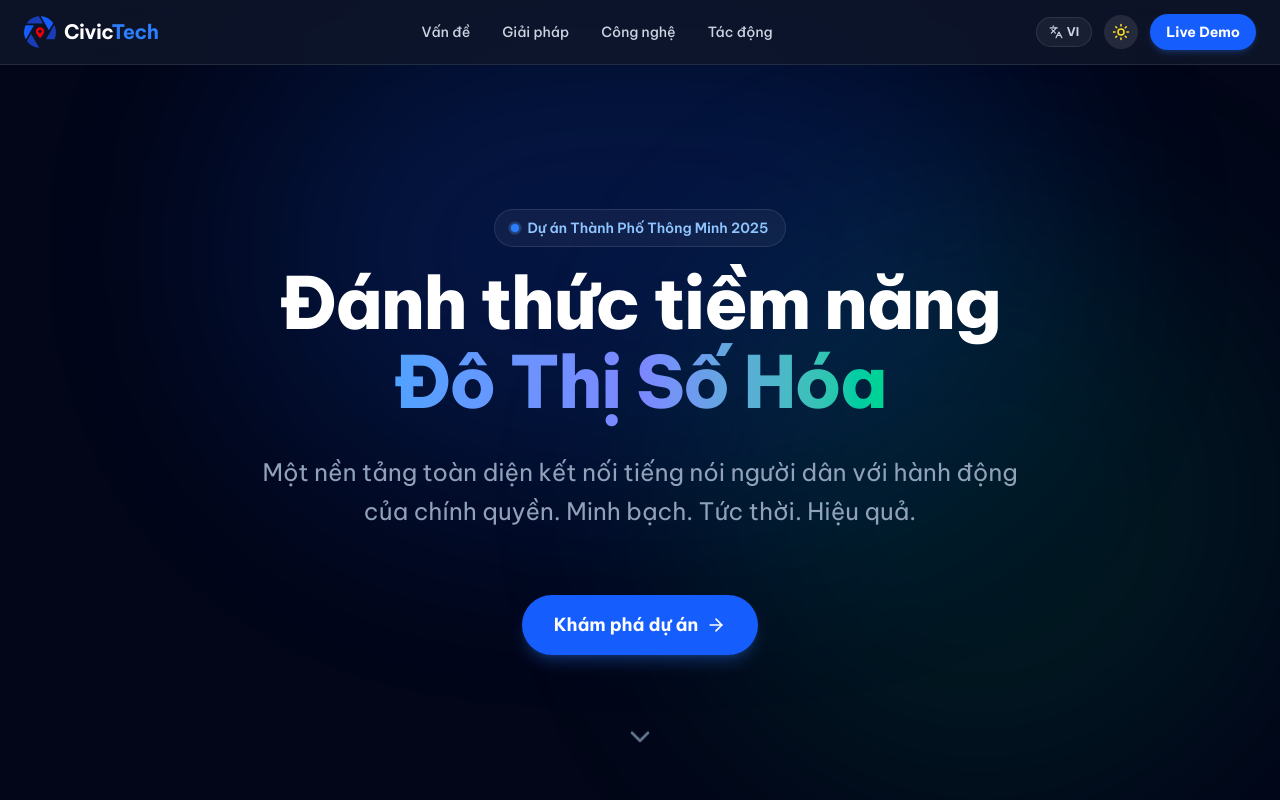
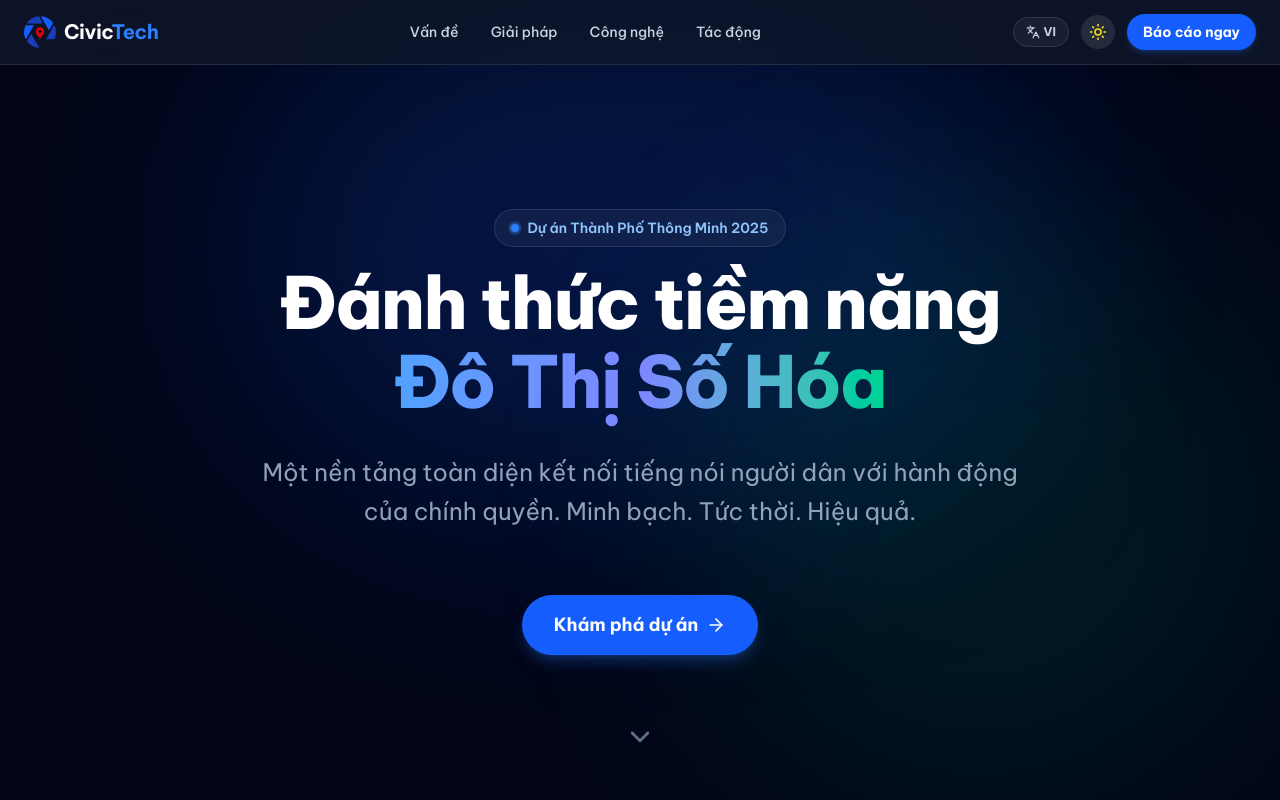
Before and after one commit to Timmiethy/CivicTech-pitch, a React (Vite) app: page / in a window 1280 px wide. Shown: the top 800 px of the page. Built offline with nearby package versions, Linux system fonts and the light colour scheme.

Commit message:
change demo button

```diff
--- a/src/App.tsx
+++ b/src/App.tsx
@@ -35,7 +35,7 @@ const content = {
       solution: "Giải pháp",
       tech: "Công nghệ",
       impact: "Tác động",
-      demo: "Live Demo"
+      demo: "Báo cáo ngay"
     },
     hero: {
       tag: "Dự án Thành Phố Thông Minh 2025",
@@ -102,7 +102,7 @@ const content = {
       solution: "Solution",
       tech: "Tech",
       impact: "Impact",
-      demo: "Live Demo"
+      demo: "Report Now"
     },
     hero: {
       tag: "Smart City Project 2025",
```
